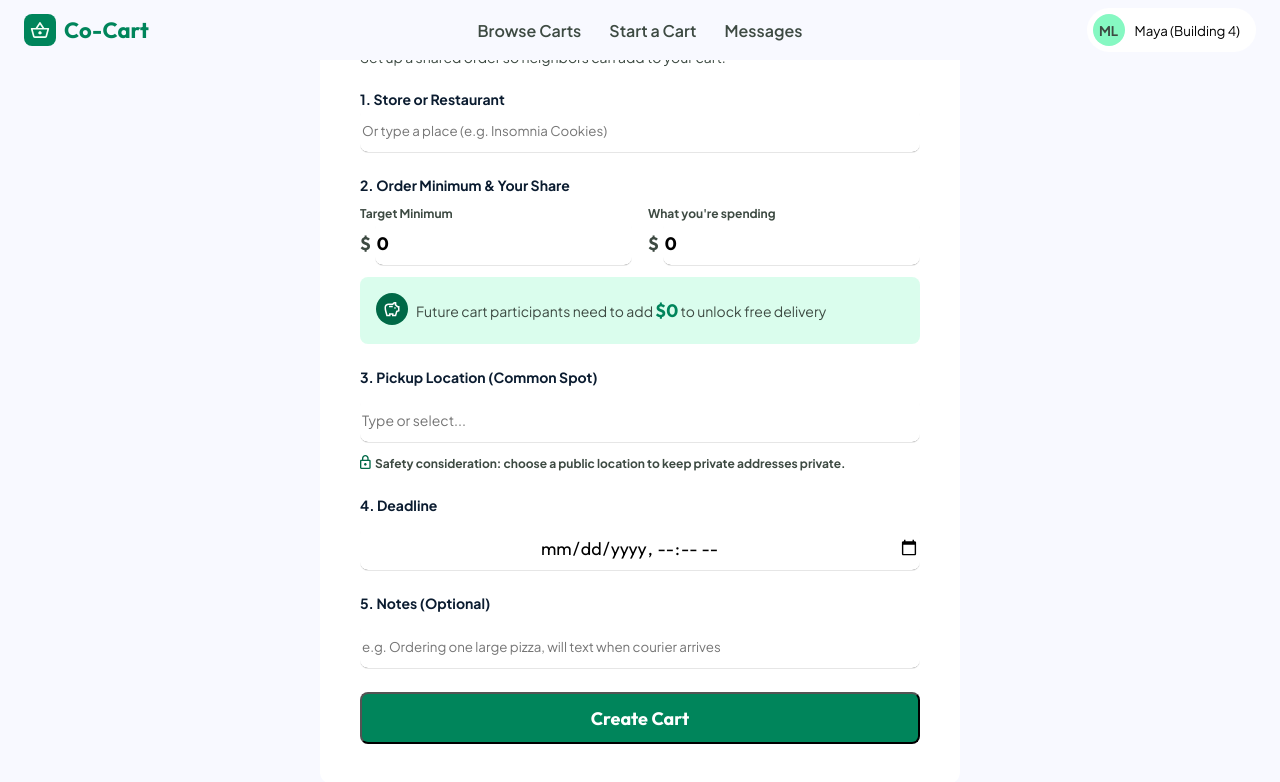
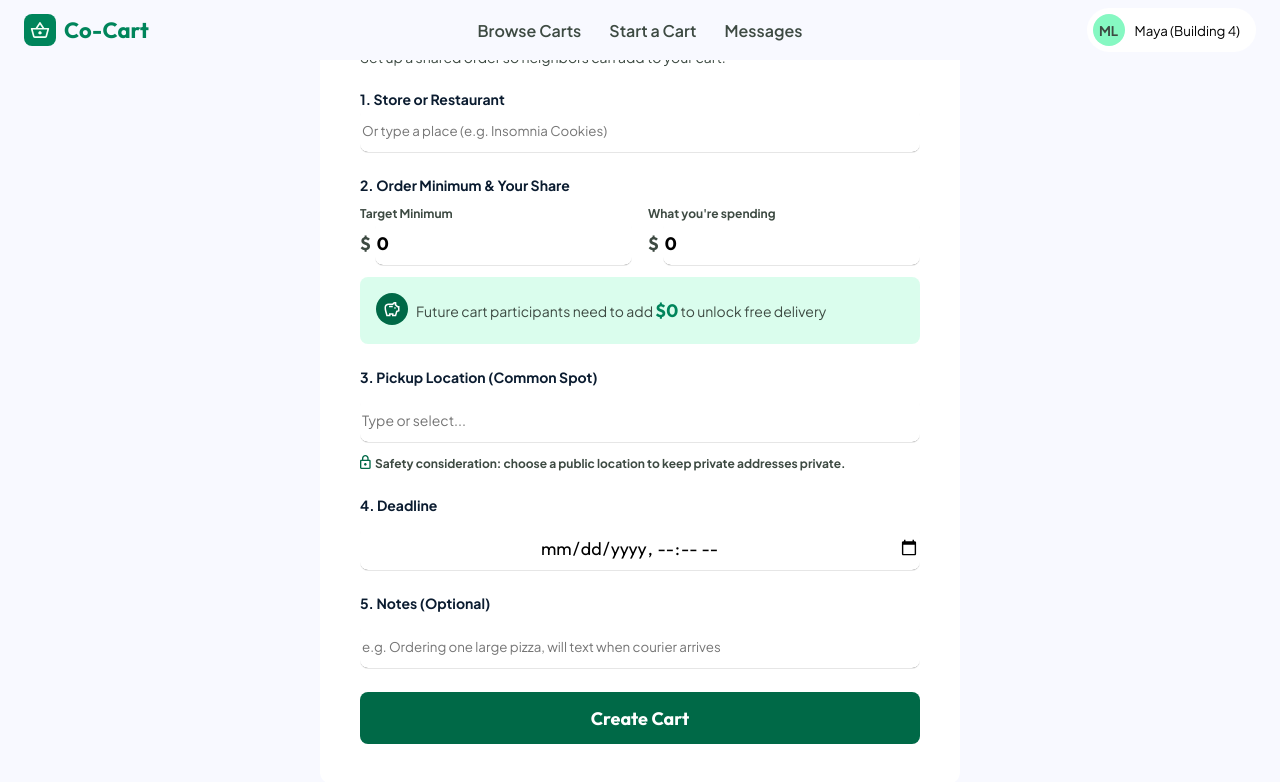
Before and after one commit to CS320-team-5/team-5, a React (Vite) app in the folder frontend/: page /create in a window 1280 px wide. In both pictures the pointer is over the button "Create Cart". Shown: the part 112-894 px from the top of the page. Built offline with nearby package versions, Linux system fonts and the light colour scheme.

Commit message:
Modified submit button

```diff
--- a/frontend/src/styles/createcart.css
+++ b/frontend/src/styles/createcart.css
@@ -212,6 +212,10 @@
   border-radius: 8px;
   color: white;
   background-color: var(--primary-green);
+  border: none;
+}
+#create-cart-page #submitBtn:hover {
+  background-color: var(--secondary-green);
 }
 
 #create-cart-page footer {
```
